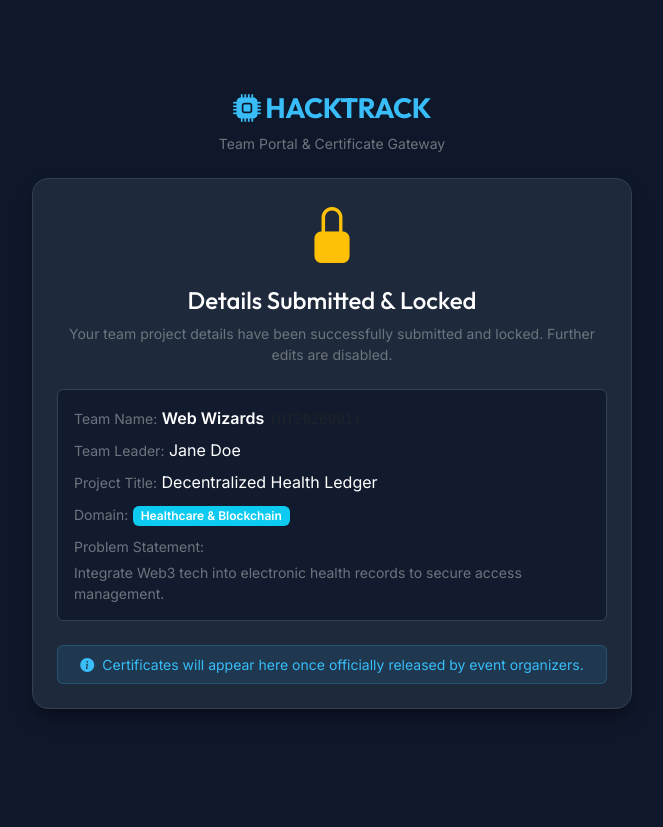
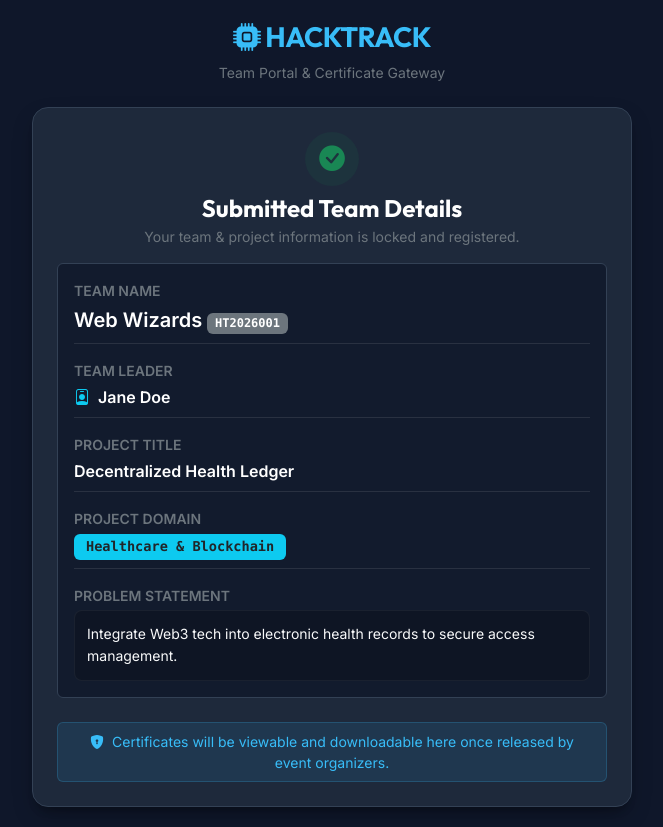
Before and after one commit to kandukurijagan642-blip/hackathon, a Flask app: a page that uses hacktrack/templates/leader/quick_edit.html in a window 1280 px wide. Shown: the whole page, without its empty margins (308-971 px from the left). Before the commit the page ends 712 px from the top, so only its background shows below. Run offline with Flask 3, Linux system fonts and the light colour scheme; data comes from the database, SQL or seed files in the repository; data that the repository does not hold is empty.

Commit message:
Refine QR portal submitted details view so users clearly see all submitted details until certificates release

```diff
--- a/hacktrack/templates/leader/quick_edit.html
+++ b/hacktrack/templates/leader/quick_edit.html
@@ -197,26 +197,45 @@
         </div>
 
     {% elif submission %}
-        <!-- CASE 2: Submission entered & locked (Certificates not yet released) -> Clean locked confirmation card -->
-        <div class="card p-4 text-center">
-            <div class="mb-3 text-warning">
-                <i class="bi bi-lock-fill display-4"></i>
+        <!-- CASE 2: Submission entered & locked (Certificates not yet released) -> Submitted Details Summary -->
+        <div class="card p-4">
+            <div class="text-center mb-3">
+                <div class="d-inline-flex align-items-center justify-content-center bg-success bg-opacity-10 text-success rounded-circle mb-2" style="width: 54px; height: 54px; font-size: 1.6rem;">
+                    <i class="bi bi-check-circle-fill"></i>
+                </div>
+                <h4 class="mb-1 text-white fw-bold">Submitted Team Details</h4>
+                <p class="text-secondary small mb-0">Your team & project information is locked and registered.</p>
             </div>
-            <h4 class="mb-2 text-white">Details Submitted & Locked</h4>
-            <p class="text-secondary small mb-4">
-                Your team project details have been successfully submitted and locked. Further edits are disabled.
-            </p>
 
-            <div class="p-3 mb-4 rounded text-start" style="background-color: #121b2d; border: 1px solid var(--card-border);">
-                <div class="mb-2"><span class="text-secondary small">Team Name:</span> <strong class="text-white">{{ team.team_name }}</strong> <code class="text-muted">({{ team.team_id }})</code></div>
-                <div class="mb-2"><span class="text-secondary small">Team Leader:</span> <span class="text-white">{{ team.leader.name if team.leader else 'N/A' }}</span></div>
-                <div class="mb-2"><span class="text-secondary small">Project Title:</span> <span class="text-white">{{ submission.project_title }}</span></div>
-                <div class="mb-2"><span class="text-secondary small">Domain:</span> <span class="badge bg-info">{{ submission.domain }}</span></div>
-                <div><span class="text-secondary small">Problem Statement:</span> <p class="text-secondary small mb-0 mt-1" style="white-space: pre-wrap;">{{ submission.problem_statement }}</p></div>
+            <div class="p-3 mb-4 rounded" style="background-color: #121b2d; border: 1px solid var(--card-border);">
+                <div class="mb-3 pb-2 border-bottom border-secondary border-opacity-25">
+                    <div class="text-secondary small fw-semibold">TEAM NAME</div>
+                    <div class="text-white fw-bold fs-5 mt-1">{{ team.team_name }} <span class="badge bg-secondary font-monospace" style="font-size: 0.75rem;">{{ team.team_id }}</span></div>
+                </div>
+
+                <div class="mb-3 pb-2 border-bottom border-secondary border-opacity-25">
+                    <div class="text-secondary small fw-semibold">TEAM LEADER</div>
+                    <div class="text-white fw-semibold mt-1"><i class="bi bi-person-badge me-1 text-info"></i> {{ team.leader.name if team.leader else 'N/A' }}</div>
+                </div>
+
+                <div class="mb-3 pb-2 border-bottom border-secondary border-opacity-25">
+                    <div class="text-secondary small fw-semibold">PROJECT TITLE</div>
+                    <div class="text-white fw-semibold mt-1">{{ submission.project_title }}</div>
+                </div>
+
+                <div class="mb-3 pb-2 border-bottom border-secondary border-opacity-25">
+                    <div class="text-secondary small fw-semibold">PROJECT DOMAIN</div>
+                    <div class="mt-1"><span class="badge bg-info text-dark font-monospace" style="font-size: 0.85rem; padding: 6px 12px;">{{ submission.domain }}</span></div>
+                </div>
+
+                <div>
+                    <div class="text-secondary small fw-semibold">PROBLEM STATEMENT</div>
+                    <p class="text-light small mb-0 mt-1" style="white-space: pre-wrap; line-height: 1.6; background: rgba(0,0,0,0.2); padding: 12px; border-radius: 8px; border: 1px solid rgba(255,255,255,0.05);">{{ submission.problem_statement }}</p>
+                </div>
             </div>
 
             <div class="alert alert-info py-2 px-3 small text-center mb-0" style="background-color: rgba(56, 189, 248, 0.1); border-color: rgba(56, 189, 248, 0.2); color: var(--accent-primary);">
-                <i class="bi bi-info-circle-fill me-1"></i> Certificates will appear here once officially released by event organizers.
+                <i class="bi bi-shield-lock-fill me-1"></i> Certificates will be viewable and downloadable here once released by event organizers.
             </div>
         </div>
 
```
